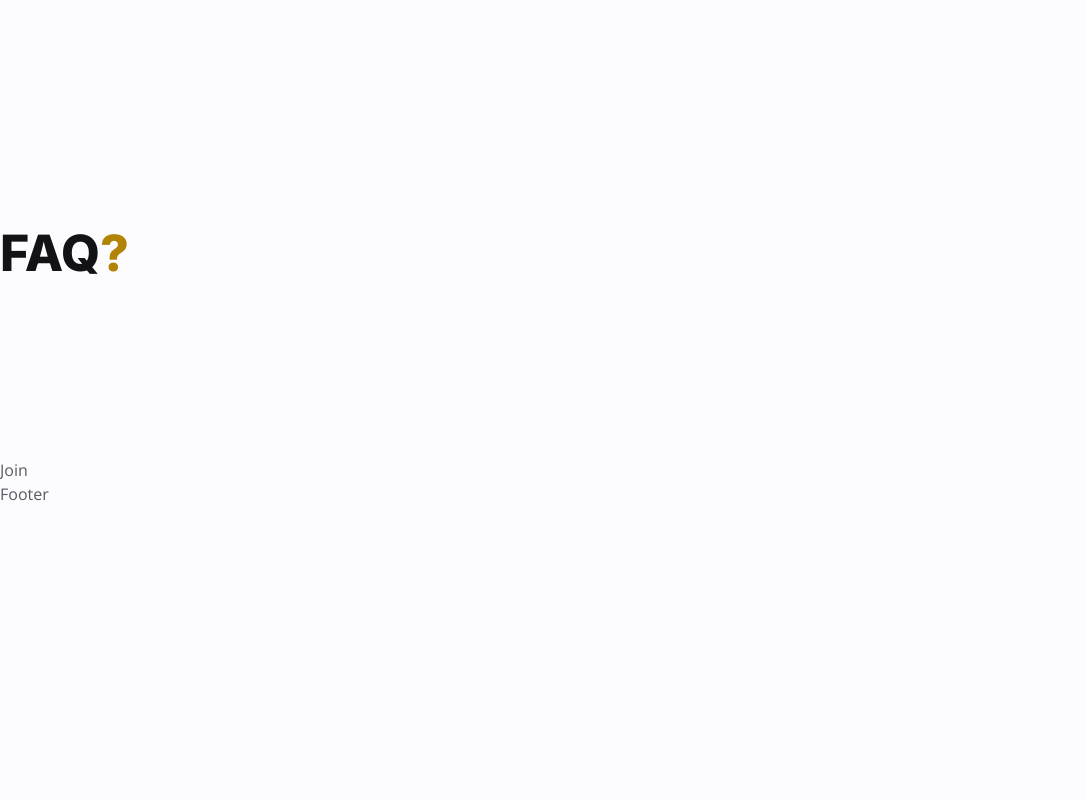
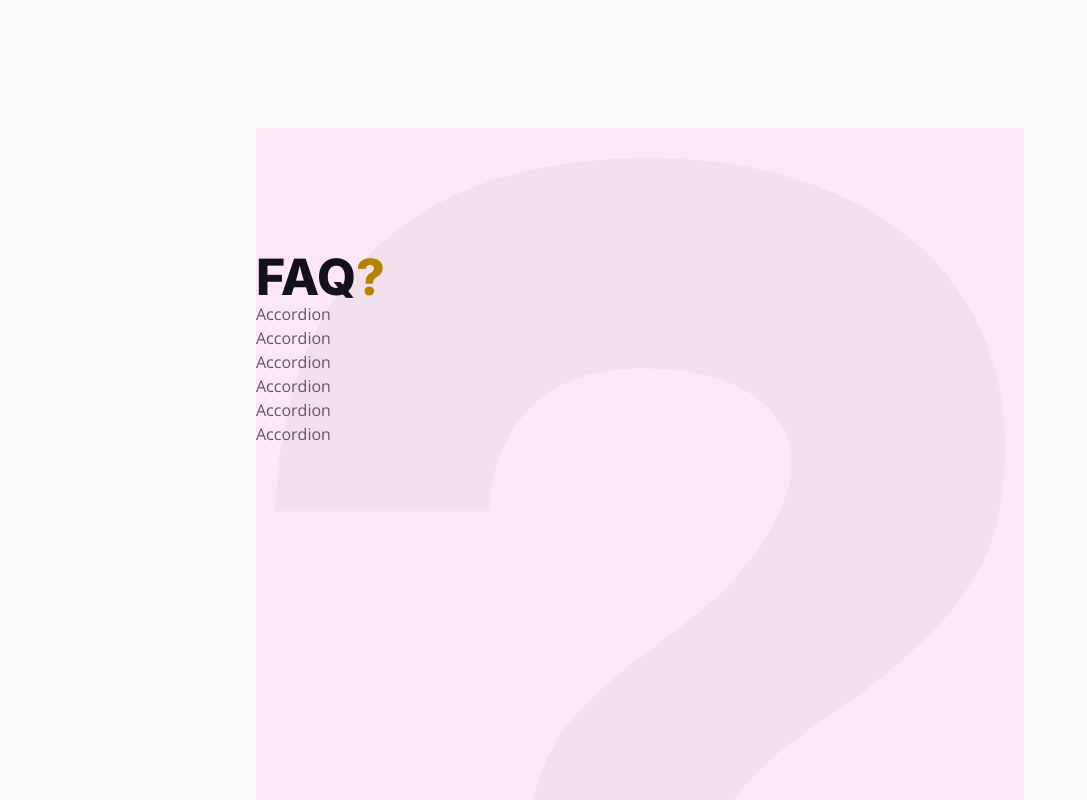
Before and after one commit to k-nylander/Mel_Selvagem-free, a React (Create React App) app: page / in a window 1280 px wide. Shown: the part 2960-3760 px from the top of the page, without its empty margins (0-1087 px from the left). Built offline with nearby package versions, Linux system fonts and the light colour scheme; the HTML template or start-up script is replaced by a standard one.

Commit message:
feat: faq part 6

```diff
--- a/src/components/Faq.js
+++ b/src/components/Faq.js
@@ -11,7 +11,7 @@ const Faq = () => {
   const { icon, title, accordions } = faq;
   return (
     <section className='section pt-[480px] lb:pt-[280px]'>
-      <div>
+      <div className='max-w-[768px] mx-auto lg:bg-faq bg-no-repeat bg-custom bg-center lg:h-[1160px] lg:pt-6 bg-pink-100'>
         {/* section title */}
         <div>
           <img className='lg:hidden' src={icon} alt=''/>
@@ -20,6 +20,12 @@ const Faq = () => {
             <span className='text-primary-400'>?</span>
           </h2>
         </div>
+        {/* accordion list */}
+        <div>
+          {accordions.map((accordion, idx)=>{
+            return <Accordion accordion={accordion} key={idx} />;
+          })}
+        </div>
       </div>
     </section>
   );
```
